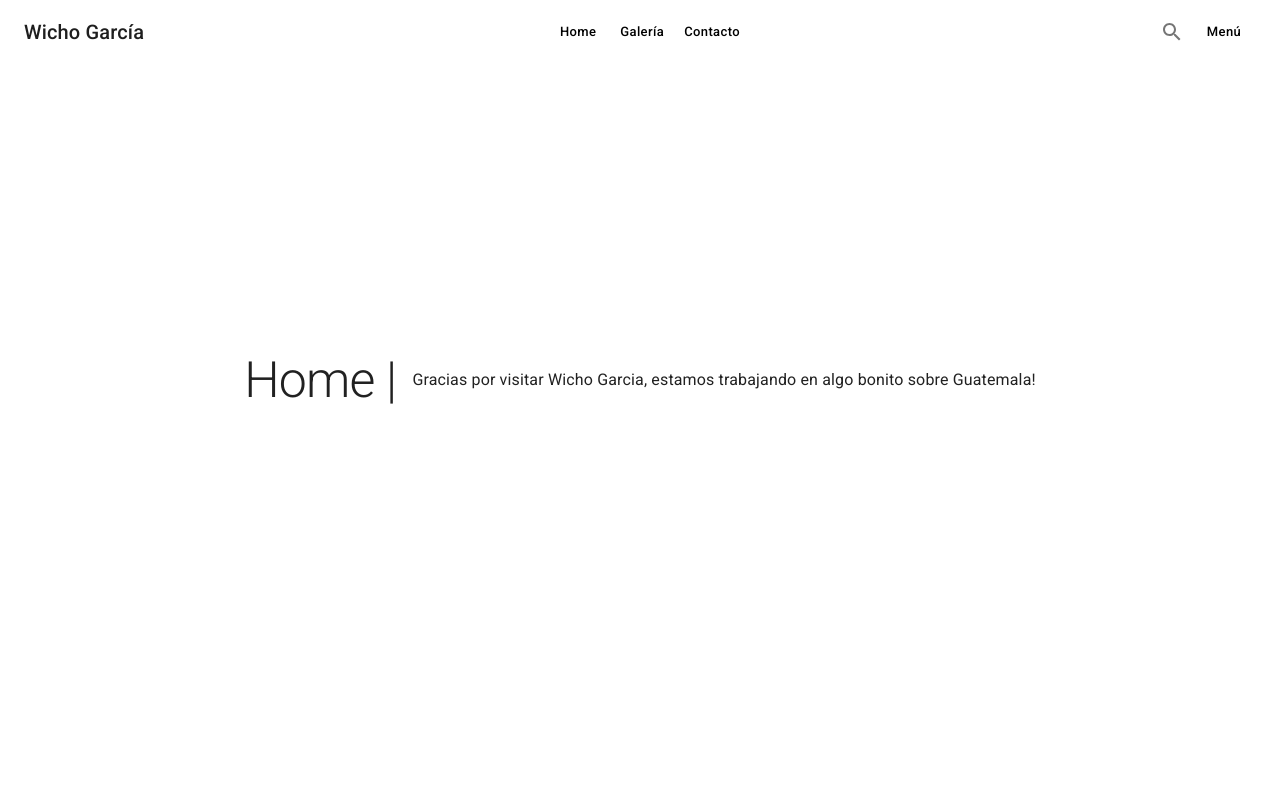
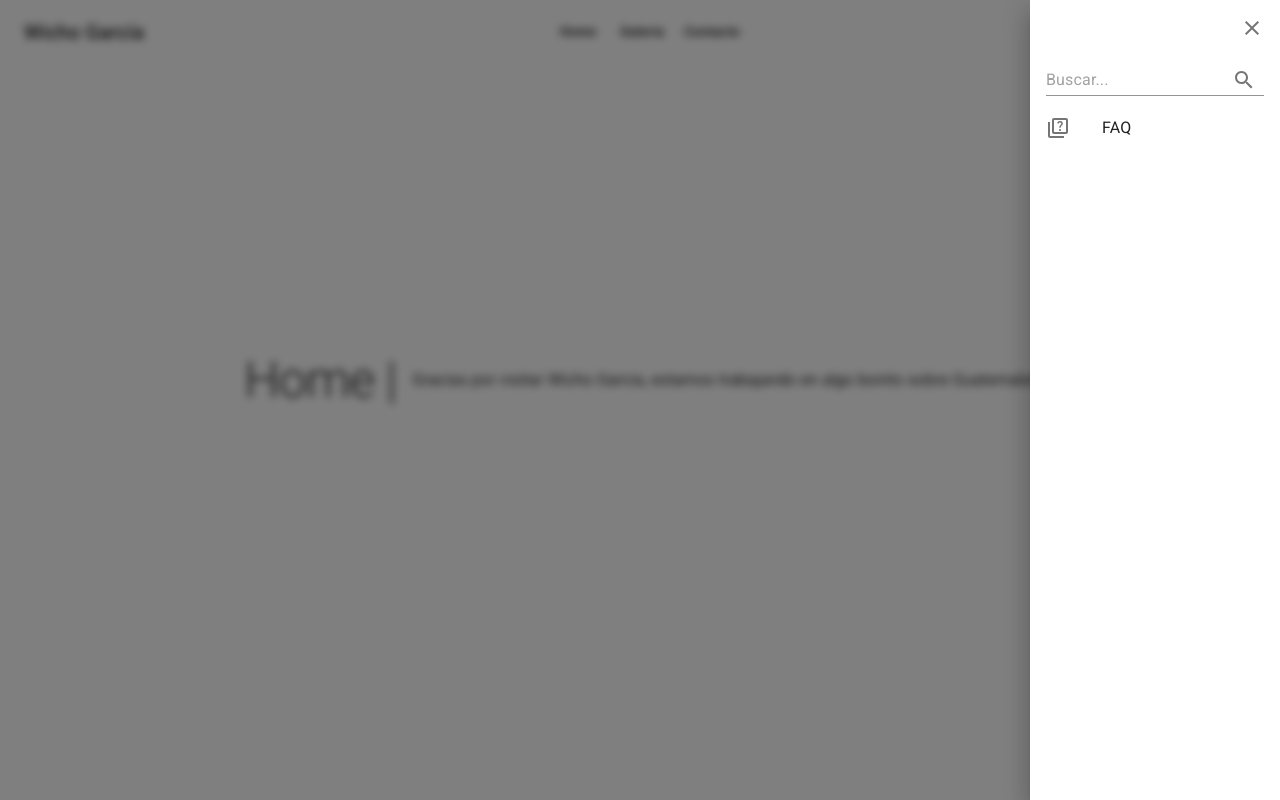
Before and after one commit to wichogarciagt/wicho-garcia, a Next.js app: page / in a window 1280 px wide. Built offline with nearby package versions, Linux system fonts and the light colour scheme.

Commit message:
Agregado boton Close en sidebar

```diff
--- a/components/ui/SideMenu.tsx
+++ b/components/ui/SideMenu.tsx
@@ -1,15 +1,25 @@
 import { Box, Divider, Drawer, IconButton, Input, InputAdornment, List, ListItem, ListItemIcon, ListItemText, ListSubheader } from "@mui/material"
-import { QuizOutlined, HomeOutlined, AttachEmailOutlined, CollectionsOutlined, EscalatorWarningOutlined, FemaleOutlined, MaleOutlined, SearchOutlined, VpnKeyOutlined } from "@mui/icons-material"
+import { QuizOutlined, HomeOutlined, AttachEmailOutlined, CollectionsOutlined, EscalatorWarningOutlined, FemaleOutlined, MaleOutlined, SearchOutlined, CloseOutlined } from "@mui/icons-material"
 
 
 export const SideMenu = () => {
   return (
     <Drawer
-        open={ false }
+        open={ true }
         anchor='right'
         sx={{ backdropFilter: 'blur(4px)', transition: 'all 0.5s ease-out' }}
     >
-        <Box sx={{ width: 250, paddingTop: 5 }}>
+        <Box sx={{ width: 250, paddingTop: 1 }}>
+
+            <Box
+                display='flex'
+                flexDirection='row-reverse'
+                sx={{ paddingRight: 1 }}
+            >
+                <IconButton>
+                    <CloseOutlined />
+                </IconButton>
+            </Box>
 
             <List>
 
```
